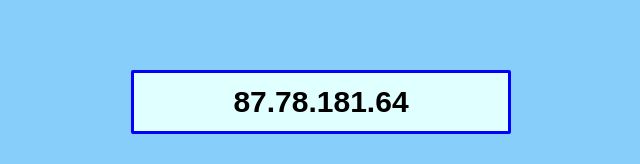
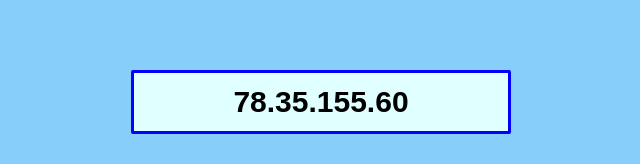
Before and after one commit to dkaang/dkaang.github.io, a plain HTML site: page index.html in a window 1280 px wide. Shown: the part 363-527 px from the top of the page, 319-959 px from the left. Drawn offline with Linux system fonts and the light colour scheme.

Commit message:
Update index.html

```diff
--- a/index.html
+++ b/index.html
@@ -13,7 +13,7 @@
 
 
 
-    <input id="myInp" type="text" value="87.78.181.64" readonly> <br>
+    <input id="myInp" type="text" value="78.35.155.60" readonly> <br>
 
 
 
```
